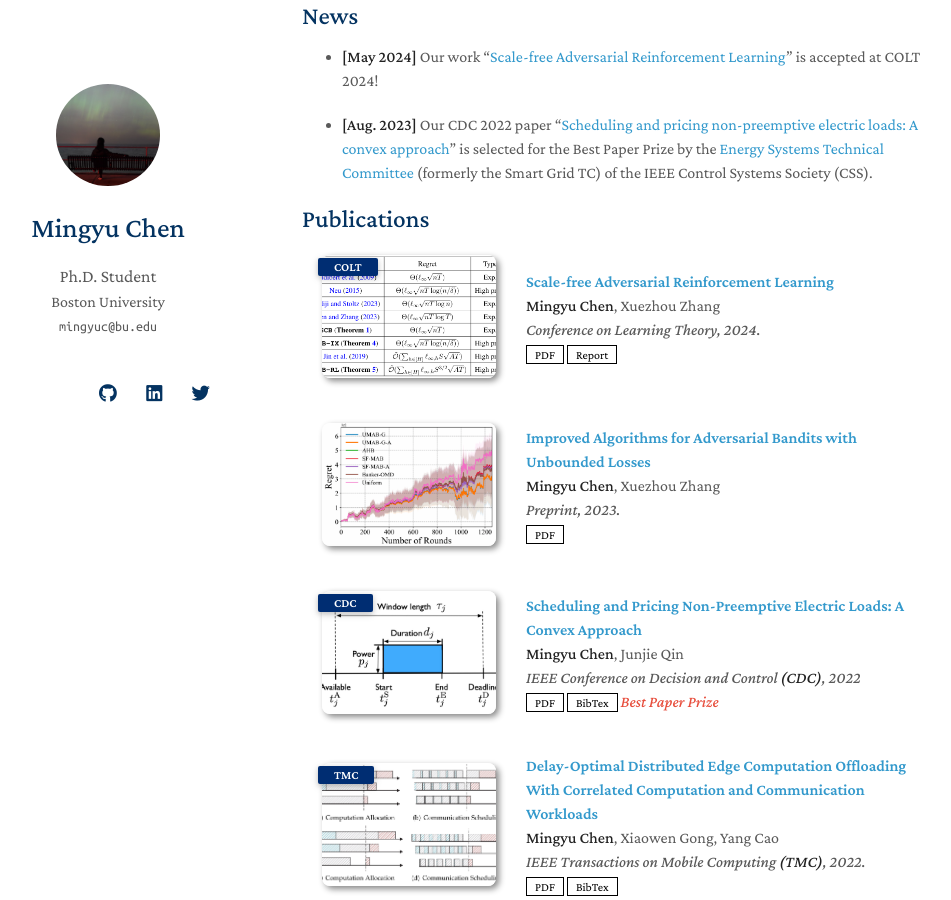
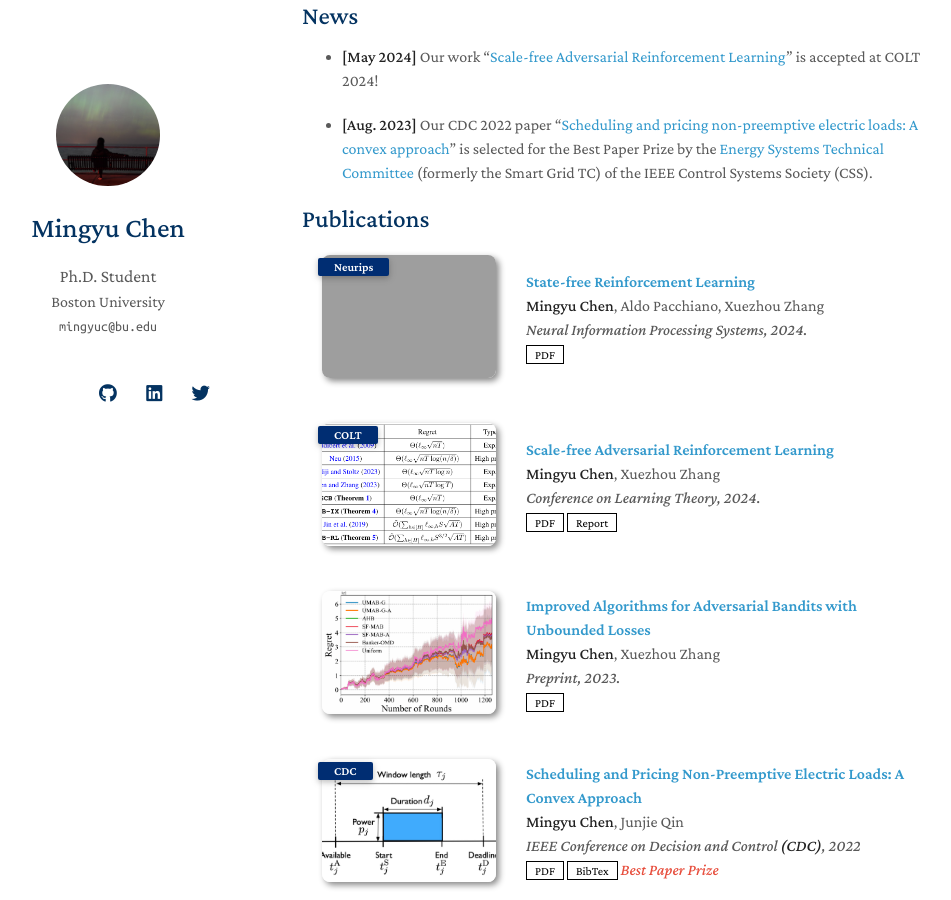
Before and after one commit to MYC000801/MYC000801.github.io, a Jekyll site: the page built from index.md, in a window 1280 px wide and 900 px high, scrolled down 425 px. Shown: the whole window, without its empty margins (168-1119 px from the left). Built offline with Jekyll 4.4.1, drawn with Linux system fonts in a browser that asks for light colours; nearby versions of some CDN libraries; a style sheet for code colours, icons or effects is not loaded; our own code applies the rules of GitHub Pages for plain Markdown files; grey boxes are pictures that could not be loaded.

Commit message:
Update publications.yml

```diff
--- a/_data/publications.yml
+++ b/_data/publications.yml
@@ -1,5 +1,14 @@
 main:
 
+  - title: State-free Reinforcement Learning
+    authors: <strong>Mingyu Chen</strong>, Aldo Pacchiano, Xuezhou Zhang
+    conference_short: Neurips
+    conference: Neural Information Processing Systems, 2024.
+    pdf: https://arxiv.org/abs/2409.18439
+    #code: https://github.com/MrGiovanni/ContinualLearning
+    #bibtex: https://bib.yliu.me/MICCAI23.txt
+    image: ./assets/img/NIPS_24.png
+    #notes: In ICLR24
 
   - title: Scale-free Adversarial Reinforcement Learning
     authors: <strong>Mingyu Chen</strong>, Xuezhou Zhang
```
